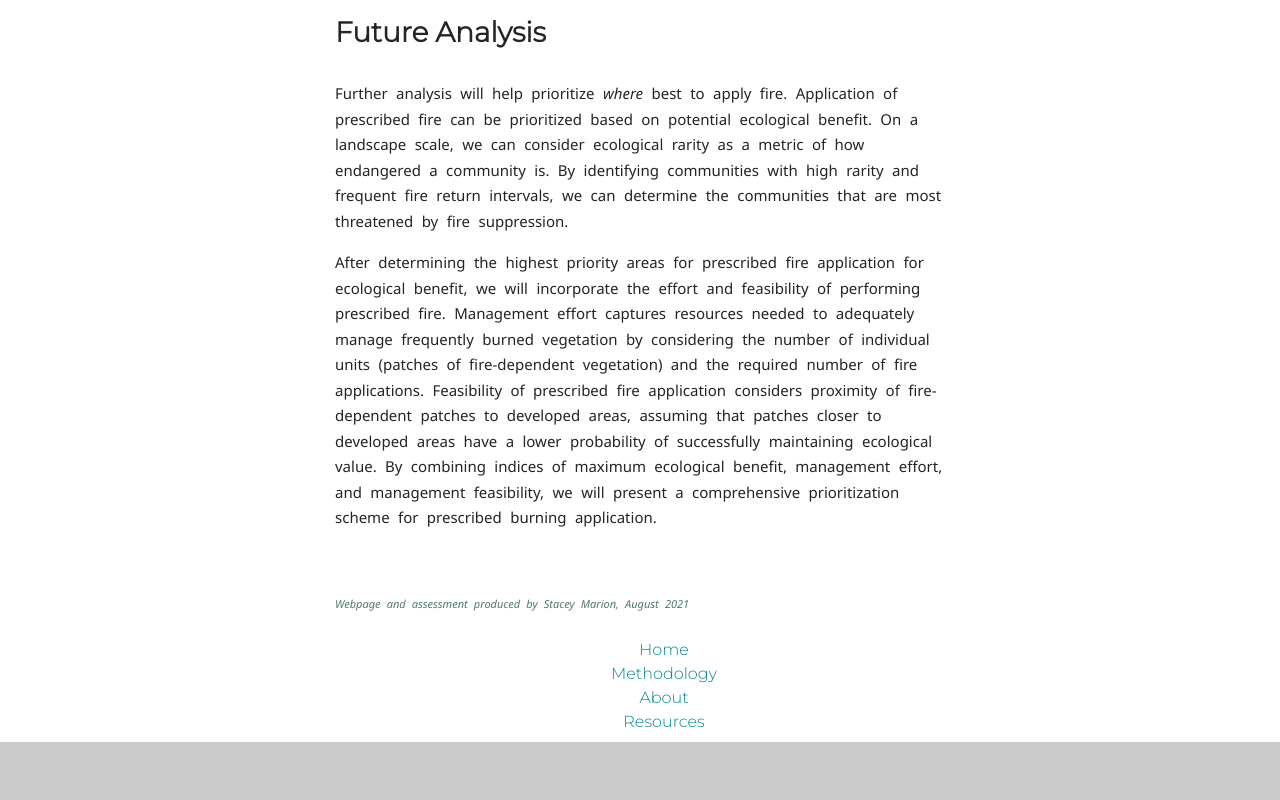
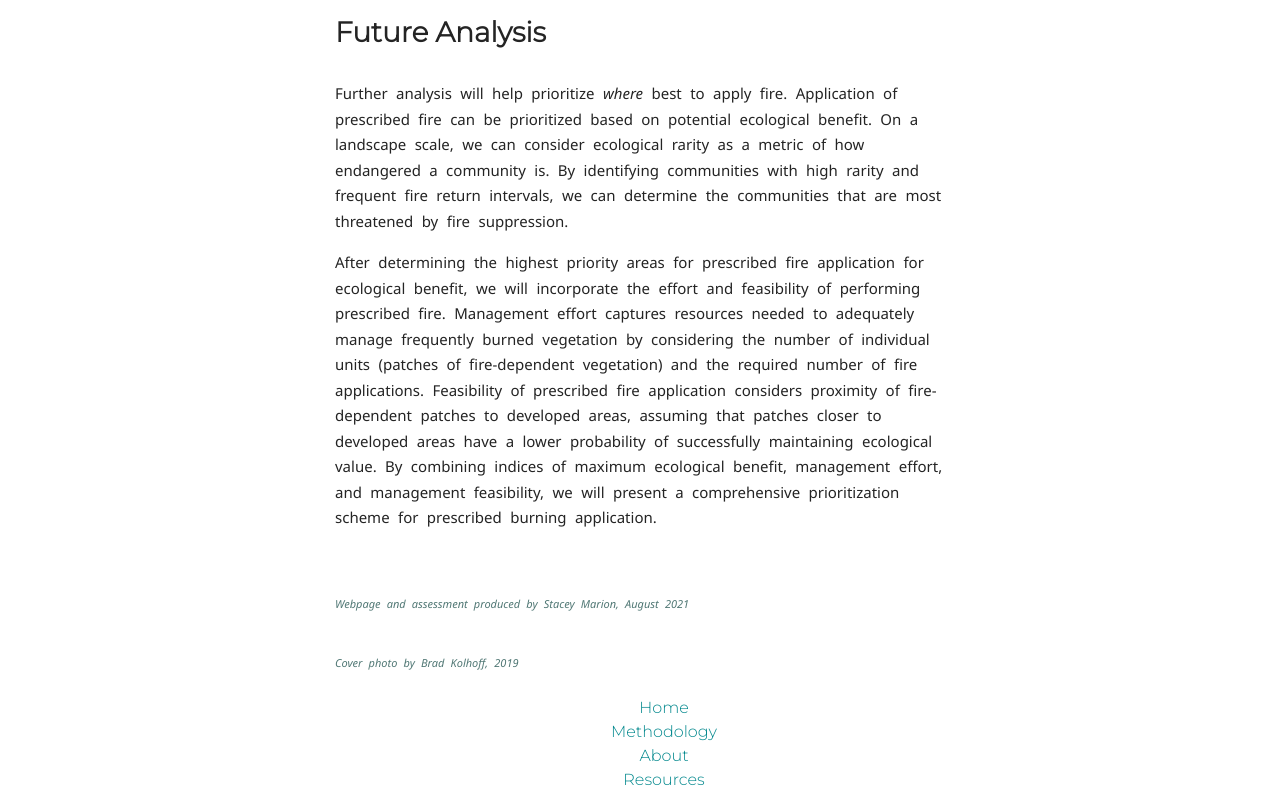
Before and after one commit to staceymarion/fna, a plain HTML site: page index.html in a window 1280 px wide. Shown: the part 10565-11365 px from the top of the page. Before the commit the page ends 11307 px from the top, so only its background shows below. Drawn offline with Linux system fonts and the light colour scheme; no server answers.

Commit message:
Update credits

```diff
--- a/index.html
+++ b/index.html
@@ -398,6 +398,8 @@
             <br><br>
             <!-- Credits -->
             <p class="credits">Webpage and assessment produced by Stacey Marion, August 2021</p>
+            <br>
+            <p class="credits small-credits">Cover photo by Brad Kolhoff, 2019</p>
         </div>
         <div class="col-md-3 resume">
         </div>
```
